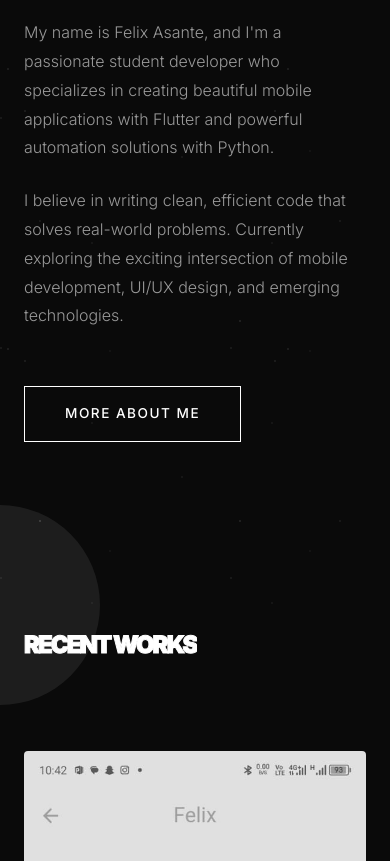
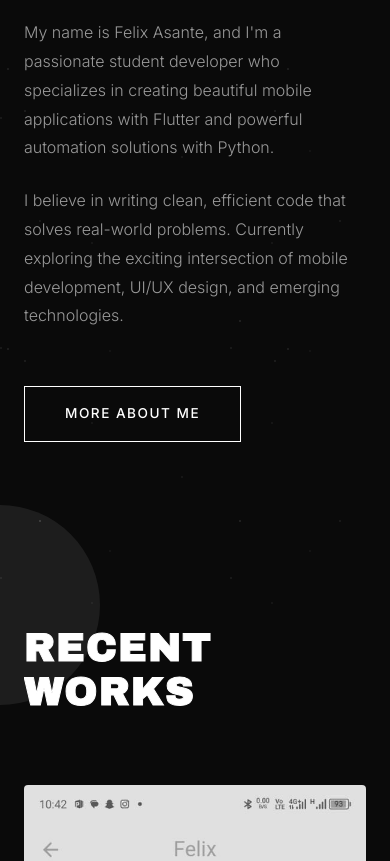
Before and after one commit to unknown-nymus18/portfolio, a plain HTML site: page index.html in a window 390 px wide. Shown: the part 239-1100 px from the top of the page. Drawn offline with Linux system fonts and the light colour scheme.

Commit message:
fixed recent works in mobile view

```diff
--- a/script.js
+++ b/script.js
@@ -168,5 +168,11 @@ window.addEventListener('resize', updateScrollReveal);
 
 // Initial call
 document.addEventListener('DOMContentLoaded', () => {
+  // Initialize border-only state for "RECENT WORKS"
+  const titleElement = document.querySelector('.projects h2');
+  if (titleElement && window.innerWidth > 768) {
+    titleElement.classList.add('reveal-0');
+  }
+
   setTimeout(updateScrollReveal, 100); // Slight delay to ensure DOM is ready
 });
--- a/styles.css
+++ b/styles.css
@@ -268,7 +268,6 @@ main {
   position: relative;
   color: transparent;
   -webkit-text-stroke: 2px var(--text-primary);
-  /* text-stroke: 2px var(--text-primary); */
   display: inline-block;
   overflow: hidden;
 }
@@ -1064,10 +1063,15 @@ footer {
   }
 
   .projects h2 {
+    font-family: 'Bebas Neue', 'Arial Black', sans-serif;
     font-size: 3rem;
     margin-bottom: 3rem;
     color: var(--text-primary);
     -webkit-text-stroke: 0;
+    font-weight: 400;
+    letter-spacing: 1px;
+    text-transform: uppercase;
+    line-height: 1.1;
   }
 
   .projects h2::before {
@@ -1249,7 +1253,15 @@ footer {
   }
 
   .projects h2 {
-    font-size: 1.5rem;
+    font-family: 'Bebas Neue', 'Arial Black', sans-serif;
+    font-size: 2.5rem;
+    margin-bottom: 2rem;
+    color: var(--text-primary);
+    -webkit-text-stroke: 0;
+    font-weight: 400;
+    letter-spacing: 1px;
+    text-transform: uppercase;
+    line-height: 1.1;
   }
 
   .project-content h3 {
```
